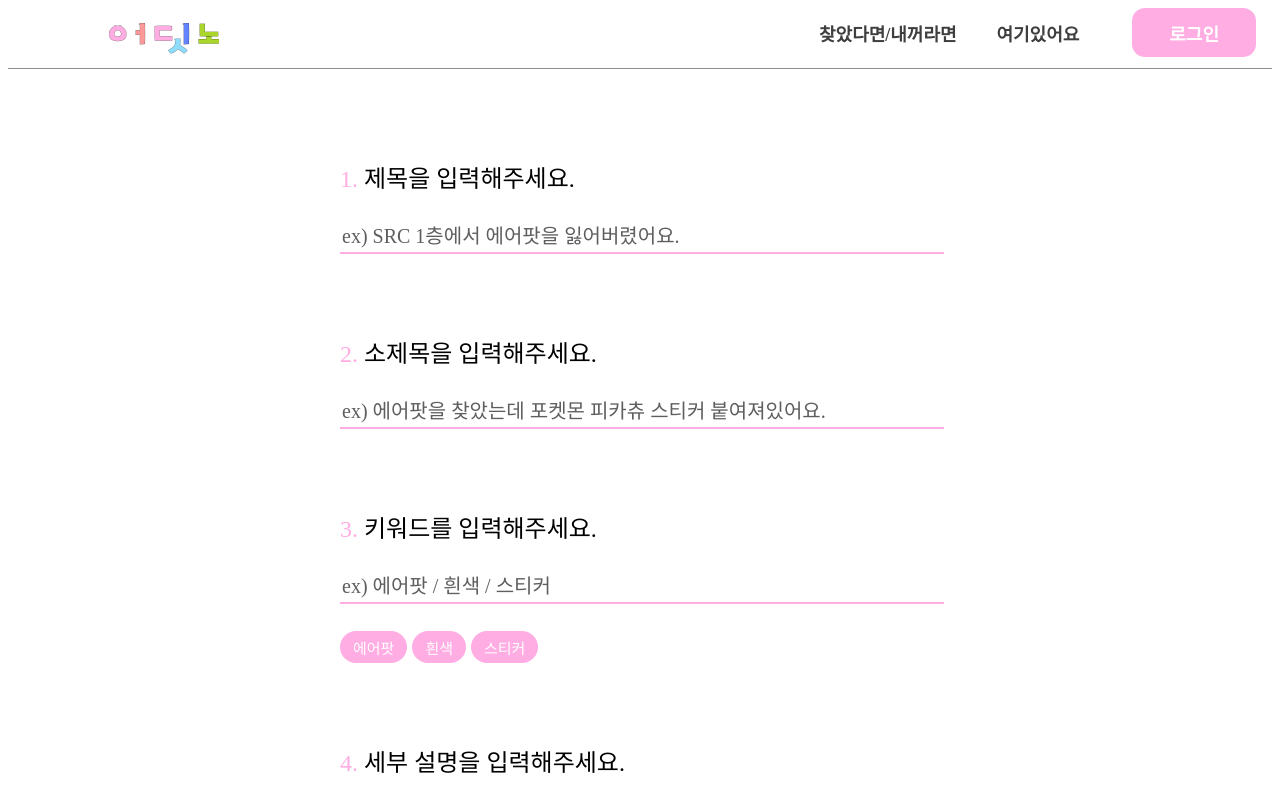
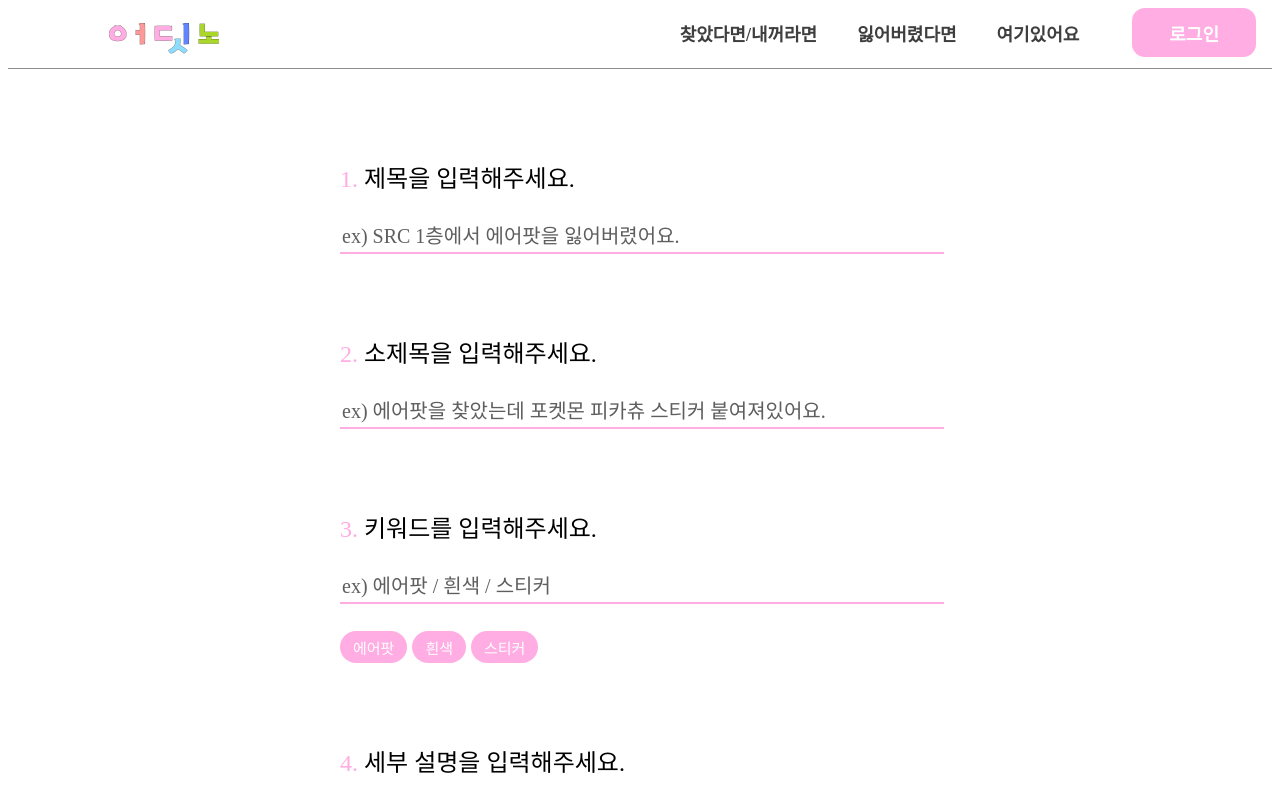
Before and after one commit to siniseong/Aditno-Client, a React (Create React App) app: page /find-form in a window 1280 px wide. Shown: the top 800 px of the page. Built offline with nearby package versions, Linux system fonts and the light colour scheme; a web font is replaced by a local one.

Commit message:
✨ Header 컴포넌트 생성 및 각 코드 헤더 코드 삭제

```diff
--- a/src/components/Find.js
+++ b/src/components/Find.js
@@ -1,5 +1,6 @@
 import React, { useState, useEffect } from 'react';
 import { Link } from 'react-router-dom';
+import Header from './Header';
 
 function Find() {
   const [modalVisible, setModalVisible] = useState(false);
@@ -43,22 +44,7 @@ function Find() {
 
   return (
     <div>
-      <header>
-        <div className="header-container">
-          <div className="logo">
-            <img src="/images/logo.png" alt="Aditno" />
-          </div>
-          <div className="nav-login">
-            <nav className="nav">
-              <Link to="/found"><h6>찾았다면/내꺼라면</h6></Link>
-              <Link to="/here"><h6>여기있어요</h6></Link>
-            </nav>
-            <div className="login">
-              <Link to="/login"><h6>로그인</h6></Link>
-            </div>
-          </div>
-        </div>
-      </header>
+      <Header />
       <main>
         <div className="register-button" style={registerButtonStyle}>
           <Link to="/find-form" style={linkStyle}>
--- a/src/components/FindForm.js
+++ b/src/components/FindForm.js
@@ -1,25 +1,11 @@
 import React from 'react';
 import { Link } from 'react-router-dom';
+import Header from './Header';
 
 function FindForm() {
   return (
     <div>
-      <header>
-        <div className="header-container">
-          <div className="logo">
-            <img src="/images/logo.png" alt="Aditno" />
-          </div>
-          <div className="nav-login">
-            <nav className="nav">
-              <Link to="#"><h6>찾았다면/내꺼라면</h6></Link>
-              <Link to="#"><h6>여기있어요</h6></Link>
-            </nav>
-            <div className="login">
-              <Link to="#"><h6>로그인</h6></Link>
-            </div>
-          </div>
-        </div>
-      </header>
+      <Header />
       <main>
         <form>
           <div className="form">
--- /dev/null
+++ b/src/components/Header.js
@@ -0,0 +1,26 @@
+import React from 'react';
+import { Link } from 'react-router-dom';
+
+function Header() {
+  return (
+    <header>
+      <div className="header-container">
+        <div className="logo">
+          <img src="/images/logo.png" alt="Aditno" />
+        </div>
+        <div className="nav-login">
+          <nav className="nav">
+            <Link to="/find"><h6>찾았다면/내꺼라면</h6></Link>
+            <Link to="/lost"><h6>잃어버렸다면</h6></Link>
+            <Link to="/here"><h6>여기있어요</h6></Link>
+          </nav>
+          <div className="login">
+            <Link to="/login"><h6>로그인</h6></Link>
+          </div>
+        </div>
+      </div>
+    </header>
+  );
+}
+
+export default Header;
--- a/src/components/Lost.js
+++ b/src/components/Lost.js
@@ -1,5 +1,6 @@
 import React, { useState, useEffect } from 'react';
 import { Link } from 'react-router-dom';
+import Header from './Header';
 
 function Lost() {
   const [modalVisible, setModalVisible] = useState(false);
@@ -44,22 +45,7 @@ function Lost() {
 
   return (
     <div>
-      <header>
-        <div className="header-container">
-          <div className="logo">
-            <img src="/images/logo.png" alt="Aditno" />
-          </div>
-          <div className="nav-login">
-            <nav className="nav">
-              <Link to="/found"><h6>찾았다면/내꺼라면</h6></Link>
-              <Link to="/here"><h6>여기있어요</h6></Link>
-            </nav>
-            <div className="login">
-              <Link to="/login"><h6>로그인</h6></Link>
-            </div>
-          </div>
-        </div>
-      </header>
+      <Header />
       <main>
         <div className="register-button" style={registerButtonStyle}>
           <Link to="/lost-form" style={linkStyle}>
--- a/src/components/LostForm.js
+++ b/src/components/LostForm.js
@@ -1,25 +1,11 @@
 import React from 'react';
 import { Link } from 'react-router-dom';
+import Header from './Header';
 
 function LostForm() {
   return (
     <div>
-      <header>
-        <div className="header-container">
-          <div className="logo">
-            <img src="/images/logo.png" alt="Aditno" />
-          </div>
-          <div className="nav-login">
-            <nav className="nav">
-              <Link to="#"><h6>찾았다면/내꺼라면</h6></Link>
-              <Link to="#"><h6>여기있어요</h6></Link>
-            </nav>
-            <div className="login">
-              <Link to="#"><h6>로그인</h6></Link>
-            </div>
-          </div>
-        </div>
-      </header>
+      <Header />
       <main>
         <form>
           <div className="form">
```
